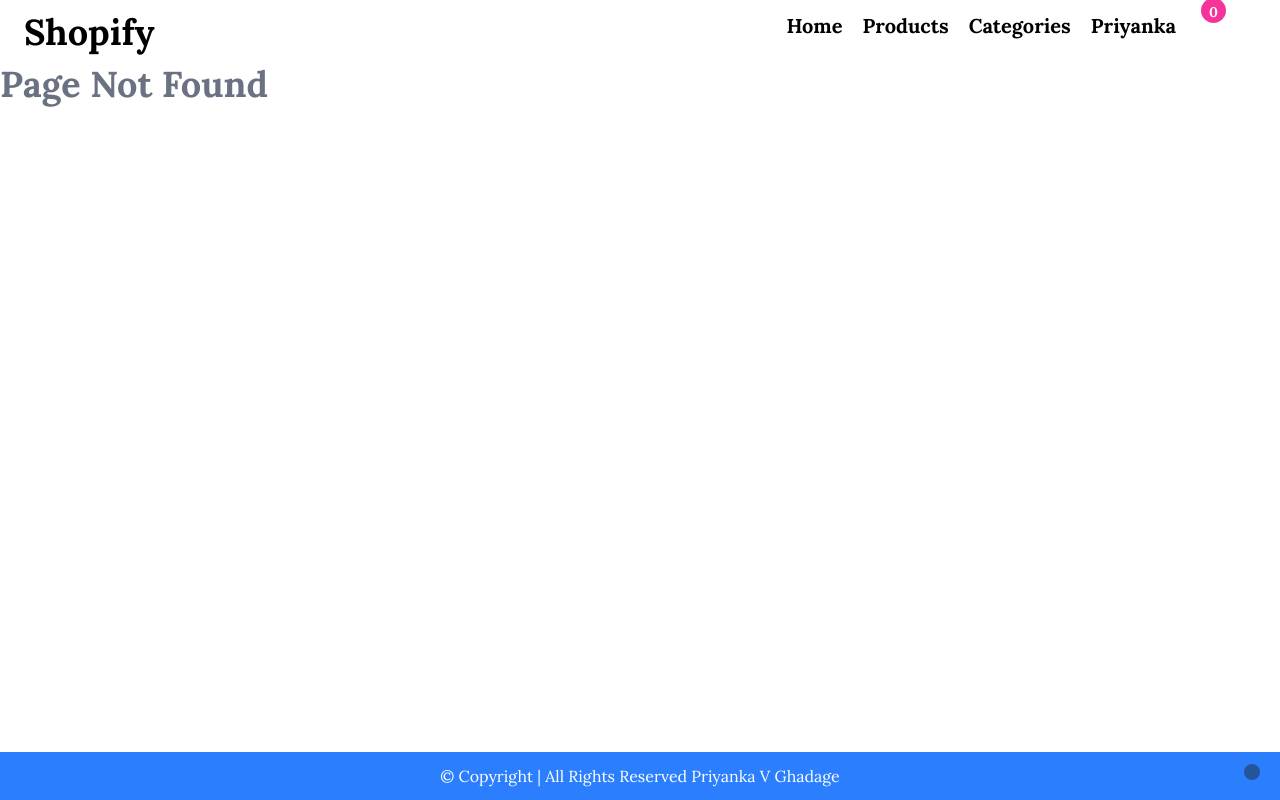
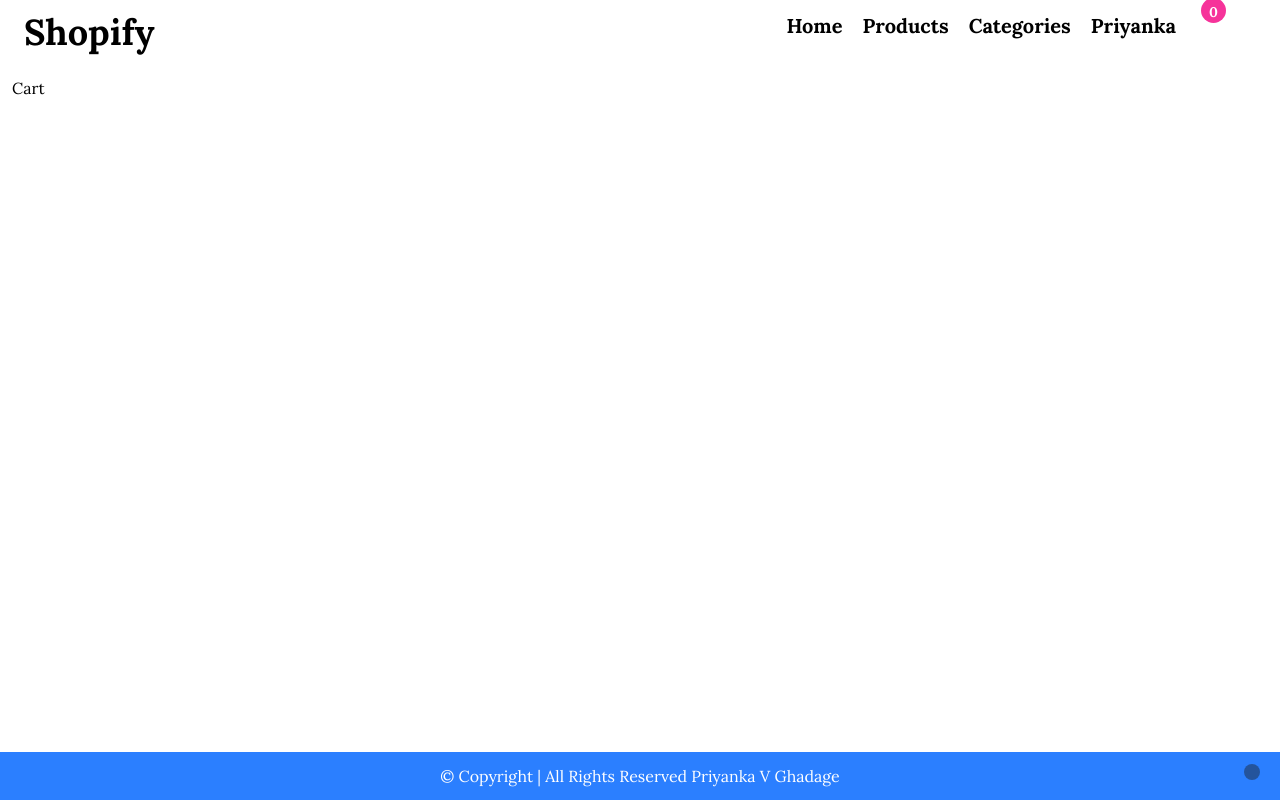
Before and after one commit to Priyanka-Nalawade/priyanka_n, a React (Vite) app in the folder Shopify/: page /cart in a window 1280 px wide. Before the commit this address had no page. Built offline with nearby package versions, Linux system fonts and the light colour scheme; some icons are missing.

Commit message:
Cart page

```diff
--- a/Shopify/src/App.jsx
+++ b/Shopify/src/App.jsx
@@ -7,6 +7,7 @@ import GoTop from './component/GoTop';
 import NotFound from "./pages/NotFound"
 import ProductDetails from './pages/ProductDetails';
 import Loading from './component/Loading';
+import Cart from './pages/Cart';
 
 const Home =lazy(()=>import('./pages/Home'))
 const Categories =lazy(()=>import('./pages/Categories'))
@@ -26,6 +27,7 @@ function App() {
           <Route path="/categories/:slug" element={<CategoryDetails />} />
           <Route path='/products' element={<Products/>}/>
           <Route path='/products/:category/:id' element={<ProductDetails/>}/>
+          <Route path='/cart' element={<Cart/>}/>
           <Route path="*" element={<NotFound />} />
         </Routes>
       </Suspense>
--- a/Shopify/src/component/Header.jsx
+++ b/Shopify/src/component/Header.jsx
@@ -36,7 +36,7 @@ export default function Header() {
             </NavLink>
             {/* <PersonIcon fontSize='large'/></NavLink> */}
             </li>
-            <li><NavLink to="/" className='relative'><ShoppingCartOutlinedIcon fontSize='large'/>
+            <li><NavLink to="/cart" className='relative'><ShoppingCartOutlinedIcon fontSize='large'/>
             <div className='absolute bg-pink-500 text-center text-white text-sm p-1 rounded-full top-[-15px] right-[-10px] w-[25px] h-[25px]'>
               {cartCount}
             </div>
--- a/Shopify/src/pages/Cart.jsx
+++ b/Shopify/src/pages/Cart.jsx
@@ -0,0 +1,7 @@
+import React from 'react'
+
+export default function Cart(){
+    return <div className='p-3'>
+        <h1>Cart</h1>
+    </div>
+}
```
